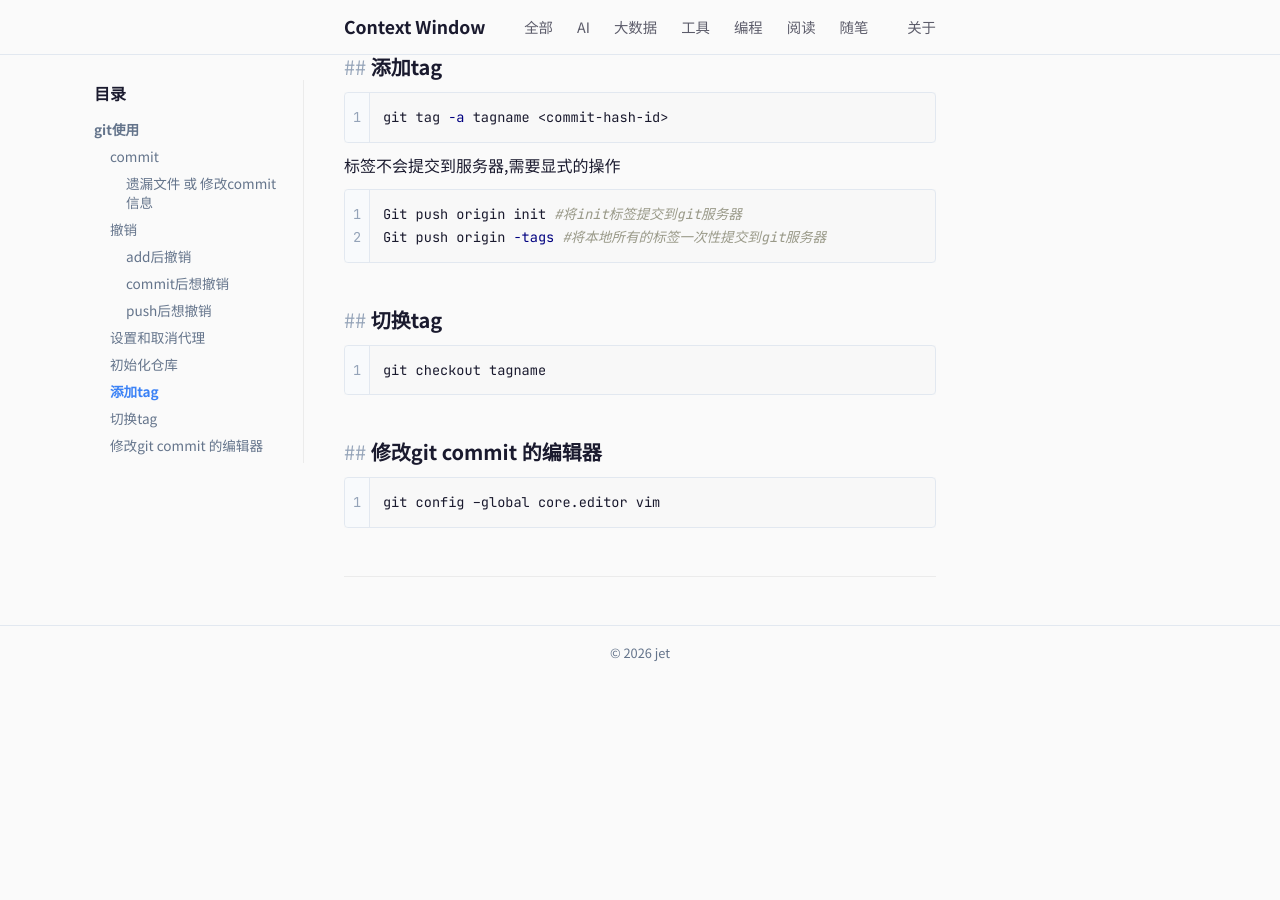
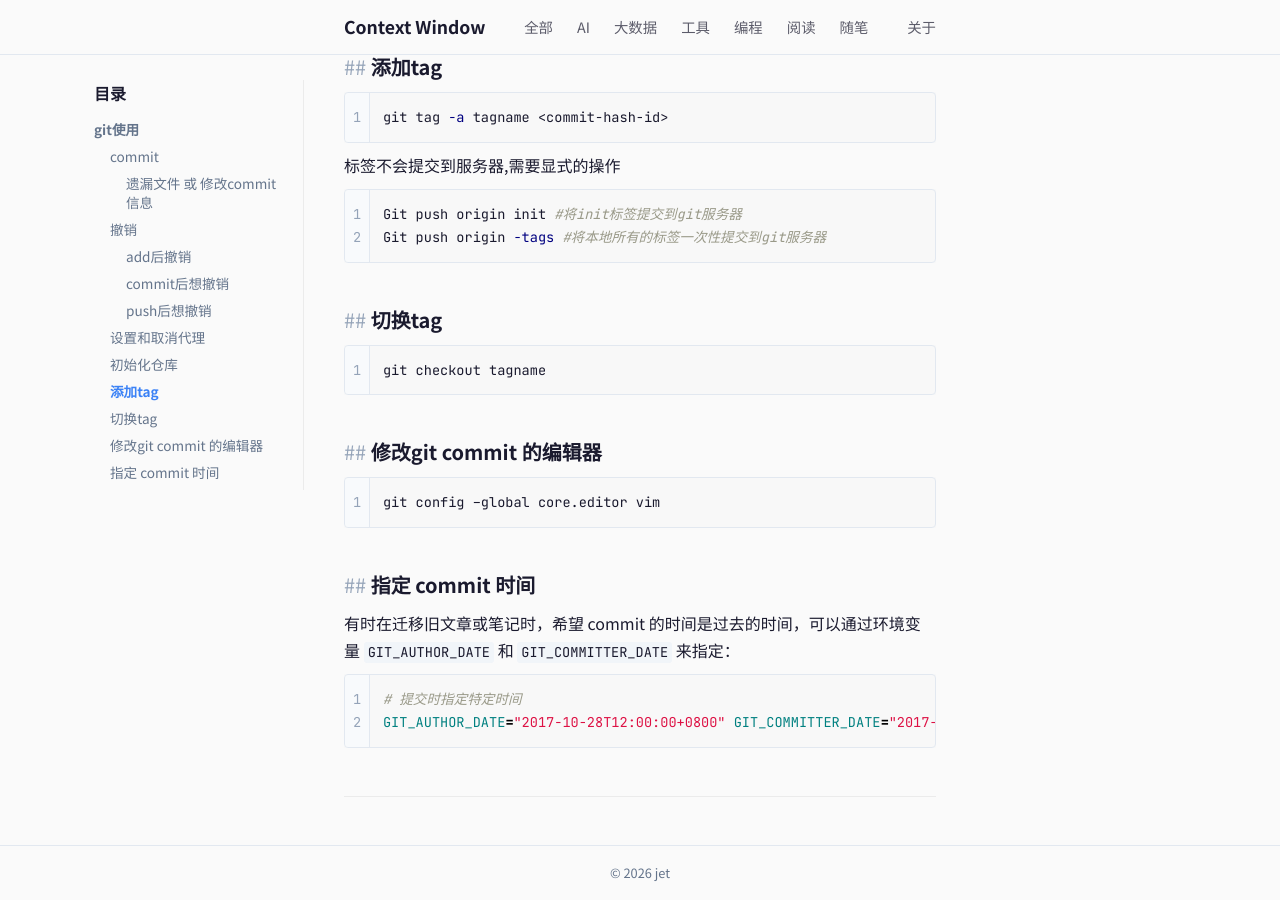
Before and after one commit to jetxa/jetxa.github.io, a Jekyll site: the page built from _posts/2017-10-28-git使用.md, in a window 1280 px wide and 900 px high, scrolled down 1673 px. Built offline with Jekyll 4.4.1, drawn with Linux system fonts in a browser that asks for light colours; comment, search, counter and statistics services are not loaded; before the commit the page ends 2353 px from its top, so only the background shows below that.

Commit message:
update git使用

````diff
--- a/_posts/2017-10-28-git使用.md
+++ b/_posts/2017-10-28-git使用.md
@@ -79,3 +79,10 @@ git checkout tagname
 ```bash
 git config –global core.editor vim
 ```
+
+## 指定 commit 时间
+有时在迁移旧文章或笔记时，希望 commit 的时间是过去的时间，可以通过环境变量 `GIT_AUTHOR_DATE` 和 `GIT_COMMITTER_DATE` 来指定：
+```bash
+# 提交时指定特定时间
+GIT_AUTHOR_DATE="2017-10-28T12:00:00+0800" GIT_COMMITTER_DATE="2017-10-28T12:00:00+0800" git commit -m "commit message"
+```
````
